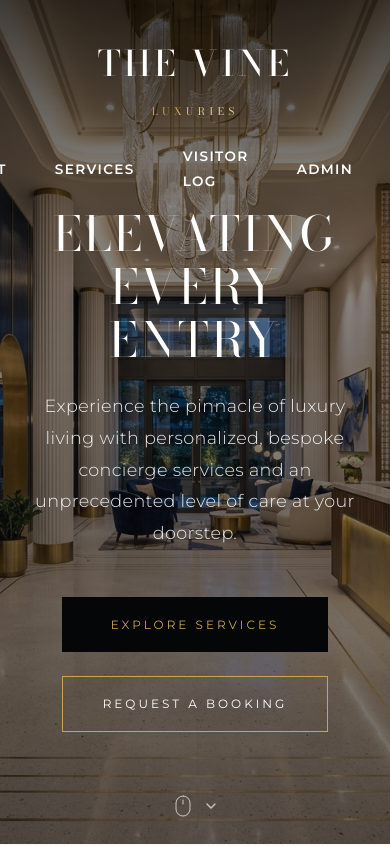
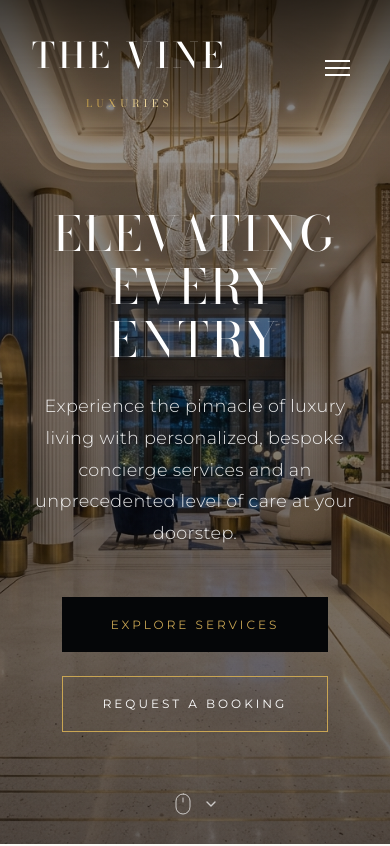
Before and after one commit to kennysw27/the-vine-luxuries, a Next.js app: page / in a window 390 px wide. Shown: the top 846 px of the page. Built offline with nearby package versions, Linux system fonts and the light colour scheme.

Commit message:
Implement full mobile responsiveness across the site

```diff
--- a/app/page.module.css
+++ b/app/page.module.css
@@ -224,3 +224,17 @@
   margin-bottom: 3rem;
   color: var(--color-white);
 }
+
+@media (max-width: 768px) {
+  .ctaSection {
+    padding: 6rem 0;
+  }
+  .ctaBox {
+    padding: 3rem 1.5rem;
+    margin: 0 1rem;
+  }
+  .ctaTitle {
+    font-size: 2.5rem;
+    margin-bottom: 2rem;
+  }
+}
--- a/components/layout/Navbar.jsx
+++ b/components/layout/Navbar.jsx
@@ -3,10 +3,12 @@
 import Link from 'next/link';
 import { usePathname } from 'next/navigation';
 import { useState, useEffect } from 'react';
+import styles from './Navbar.module.css';
 
 export function Navbar() {
   const pathname = usePathname();
   const [scrolled, setScrolled] = useState(false);
+  const [menuOpen, setMenuOpen] = useState(false);
 
   useEffect(() => {
     const handleScroll = () => {
@@ -17,6 +19,11 @@ export function Navbar() {
     return () => window.removeEventListener('scroll', handleScroll);
   }, []);
 
+  // Close menu when route changes
+  useEffect(() => {
+    setMenuOpen(false);
+  }, [pathname]);
+
   // Pages with dark hero sections where text needs to be white initially
   const isDarkBg = pathname === '/' || pathname === '/about' || pathname === '/services';
 
@@ -24,48 +31,40 @@ export function Navbar() {
   const linkColor = (isDarkBg && !scrolled) ? 'var(--color-white)' : 'var(--color-navy-900)';
 
   const navBackground = scrolled ? 'var(--color-cream)' : (isDarkBg ? 'linear-gradient(to bottom, rgba(0,0,0,0.6) 0%, rgba(0,0,0,0) 100%)' : 'transparent');
-  const paddingY = scrolled ? '1rem 0' : '2rem 0';
+  const paddingY = scrolled ? '1rem 0' : '1.5rem 0';
   const shadow = scrolled ? '0 10px 30px rgba(0,0,0,0.05)' : 'none';
 
   return (
-    <nav style={{
-      position: 'fixed',
-      top: 0,
-      width: '100%',
-      zIndex: 100,
+    <nav className={styles.navbar} style={{
       padding: paddingY,
       background: navBackground,
       boxShadow: shadow,
-      transition: 'all 0.4s ease'
     }}>
-      <div className="container" style={{ display: 'flex', flexDirection: 'column', alignItems: 'center', gap: '1.5rem' }}>
-        <Link href="/" style={{ fontFamily: 'var(--font-heading)', fontSize: '2.2rem', fontWeight: 500, color: textColor, textDecoration: 'none', textAlign: 'center', letterSpacing: '0.1em' }}>
+      <div className={`container ${styles.container}`}>
+        <Link href="/" className={styles.logo} style={{ color: textColor }}>
           THE VINE<br/>
-          <span style={{ fontSize: '0.65rem', letterSpacing: '0.4em', fontWeight: 400, display: 'block', marginTop: '0.4rem' }} className="text-gold">
+          <span className={`${styles.logoSubtitle} text-gold`}>
             LUXURIES
           </span>
         </Link>
 
-        <div style={{ display: 'flex', gap: '3rem', alignItems: 'center', justifyContent: 'center', width: '100%' }}>
-          <Link href="/" style={{ fontSize: '0.85rem', fontWeight: 600, textTransform: 'uppercase', letterSpacing: '0.1em', color: linkColor }}>Home</Link>
-          <Link href="/about" style={{ fontSize: '0.85rem', fontWeight: 600, textTransform: 'uppercase', letterSpacing: '0.1em', color: linkColor }}>About</Link>
-          <Link href="/services" style={{ fontSize: '0.85rem', fontWeight: 600, textTransform: 'uppercase', letterSpacing: '0.1em', color: linkColor }}>Services</Link>
-          <Link href="/digital-log" style={{ fontSize: '0.85rem', fontWeight: 600, textTransform: 'uppercase', letterSpacing: '0.1em', color: linkColor }}>Visitor Log</Link>
-          <Link href="/log-history" style={{ fontSize: '0.85rem', fontWeight: 600, textTransform: 'uppercase', letterSpacing: '0.1em', color: linkColor }}>Admin</Link>
-          <Link href="/contact" style={{
-            fontSize: '0.85rem',
-            fontWeight: 700,
-            textTransform: 'uppercase',
-            letterSpacing: '0.1em',
-            color: 'var(--color-navy-950)',
-            background: 'var(--color-gold-gradient)',
-            border: 'none',
-            padding: '0.6rem 1.4rem',
-            borderRadius: '2px',
-            transition: 'all 0.3s ease',
-            marginLeft: '1rem',
-            boxShadow: '0 4px 15px rgba(168, 131, 50, 0.4)'
-          }}>Contact</Link>
+        <button
+          className={`${styles.hamburger} ${menuOpen ? styles.open : ''}`}
+          onClick={() => setMenuOpen(!menuOpen)}
+          aria-label="Toggle Menu"
+        >
+          <span className={styles.hamburgerLine} style={{ background: textColor }}></span>
+          <span className={styles.hamburgerLine} style={{ background: textColor }}></span>
+          <span className={styles.hamburgerLine} style={{ background: textColor }}></span>
+        </button>
+
+        <div className={`${styles.navLinks} ${menuOpen ? styles.open : ''}`}>
+          <Link href="/" className={styles.navLink} style={{ color: linkColor }}>Home</Link>
+          <Link href="/about" className={styles.navLink} style={{ color: linkColor }}>About</Link>
+          <Link href="/services" className={styles.navLink} style={{ color: linkColor }}>Services</Link>
+          <Link href="/digital-log" className={styles.navLink} style={{ color: linkColor }}>Visitor Log</Link>
+          <Link href="/log-history" className={styles.navLink} style={{ color: linkColor }}>Admin</Link>
+          <Link href="/contact" className={`${styles.navLink} ${styles.contactBtn}`}>Contact</Link>
         </div>
       </div>
     </nav>
--- /dev/null
+++ b/components/layout/Navbar.module.css
@@ -0,0 +1,141 @@
+.navbar {
+  position: fixed;
+  top: 0;
+  width: 100%;
+  z-index: 100;
+  transition: all 0.4s ease;
+}
+
+.container {
+  display: flex;
+  align-items: center;
+  justify-content: space-between; /* Change to space-between to push hamburger to right */
+  gap: 1.5rem;
+}
+
+.logo {
+  font-family: var(--font-heading);
+  font-size: 2.2rem;
+  font-weight: 500;
+  text-decoration: none;
+  text-align: center;
+  letter-spacing: 0.1em;
+  transition: color 0.3s ease;
+}
+
+.logoSubtitle {
+  font-size: 0.65rem;
+  letter-spacing: 0.4em;
+  font-weight: 400;
+  display: block;
+  margin-top: 0.4rem;
+}
+
+.navLinks {
+  display: flex;
+  gap: 3rem;
+  align-items: center;
+}
+
+.navLink {
+  font-size: 0.85rem;
+  font-weight: 600;
+  text-transform: uppercase;
+  letter-spacing: 0.1em;
+  transition: opacity 0.3s ease;
+}
+
+.navLink:hover {
+  opacity: 0.7;
+}
+
+.contactBtn {
+  font-size: 0.85rem;
+  font-weight: 700;
+  text-transform: uppercase;
+  letter-spacing: 0.1em;
+  color: var(--color-navy-950) !important;
+  background: var(--color-gold-gradient);
+  border: none;
+  padding: 0.6rem 1.4rem;
+  border-radius: 2px;
+  transition: all 0.3s ease;
+  margin-left: 1rem;
+  box-shadow: 0 4px 15px rgba(168, 131, 50, 0.4);
+}
+
+.contactBtn:hover {
+  transform: translateY(-2px);
+  box-shadow: 0 6px 20px rgba(168, 131, 50, 0.6);
+}
+
+.hamburger {
+  display: none;
+  background: transparent;
+  border: none;
+  cursor: pointer;
+  z-index: 101;
+  padding: 0.5rem;
+}
+
+.hamburgerLine {
+  display: block;
+  width: 25px;
+  height: 2px;
+  margin: 5px 0;
+  transition: all 0.3s ease;
+}
+
+/* Mobile Menu Styles */
+@media (max-width: 900px) {
+  .hamburger {
+    display: block;
+  }
+
+  .navLinks {
+    position: fixed;
+    top: 0;
+    left: 0;
+    width: 100vw;
+    height: 100vh;
+    background: rgba(5, 6, 8, 0.95);
+    backdrop-filter: blur(15px);
+    flex-direction: column;
+    justify-content: center;
+    gap: 2rem;
+    opacity: 0;
+    pointer-events: none;
+    transition: opacity 0.4s ease;
+  }
+
+  .navLinks.open {
+    opacity: 1;
+    pointer-events: auto;
+  }
+
+  .navLink {
+    color: var(--color-white) !important;
+    font-size: 1.2rem;
+  }
+
+  .contactBtn {
+    margin-left: 0;
+    margin-top: 1rem;
+    font-size: 1.1rem;
+  }
+
+  /* Hamburger Animation */
+  .hamburger.open .hamburgerLine:nth-child(1) {
+    transform: translateY(7px) rotate(45deg);
+    background: var(--color-white) !important;
+  }
+
+  .hamburger.open .hamburgerLine:nth-child(2) {
+    opacity: 0;
+  }
+
+  .hamburger.open .hamburgerLine:nth-child(3) {
+    transform: translateY(-7px) rotate(-45deg);
+    background: var(--color-white) !important;
+  }
+}
```
Also changed, not shown: app/about/about.module.css (+17 -0 lines), app/log-history/history.module.css (+40 -0 lines).
